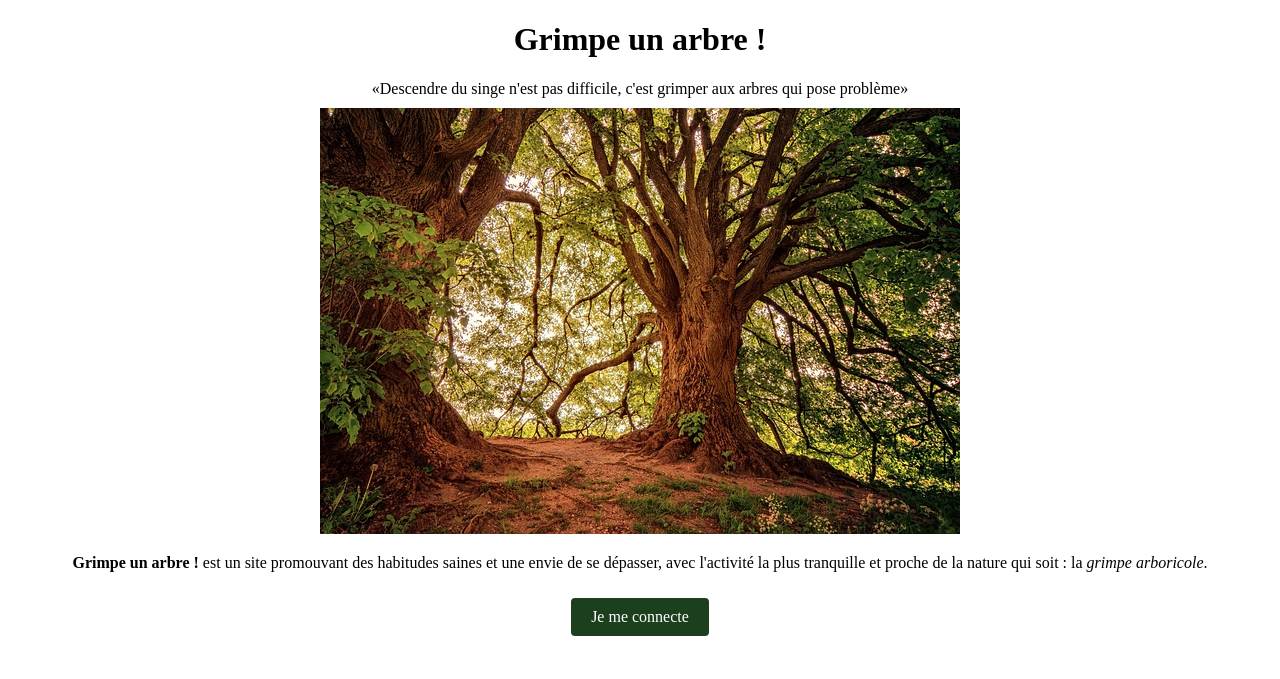
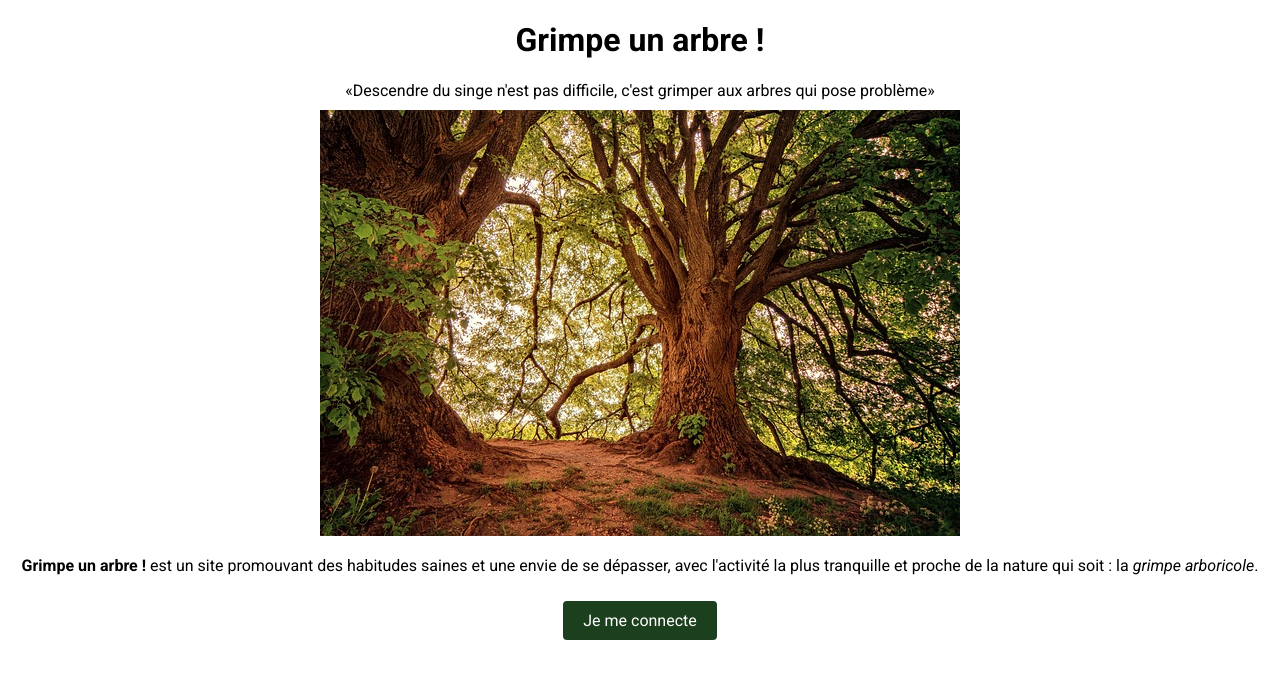
Before and after one commit to pgmtx/grimpe-un-arbre, a PHP site: page / in a window 1280 px wide. Shown: the top 679 px of the page. Run offline with PHP 8.4, Linux system fonts and the light colour scheme.

Commit message:
Changé de police d'écriture

```diff
--- a/css/flux.css
+++ b/css/flux.css
@@ -1,3 +1,9 @@
+@import url('https://fonts.googleapis.com/css2?family=Open+Sans:ital,wght@0,300..800;1,300..800&family=Roboto:ital,wght@0,100;0,300;0,400;0,500;0,700;0,900;1,100;1,300;1,400;1,500;1,700;1,900&display=swap');
+
+body {
+  font-family: 'Roboto', serif;
+}
+
 .publication {
   border: 1px solid black;
   padding: 10px;
--- a/css/style.css
+++ b/css/style.css
@@ -1,9 +1,12 @@
+@import url('https://fonts.googleapis.com/css2?family=Open+Sans:ital,wght@0,300..800;1,300..800&family=Roboto:ital,wght@0,100;0,300;0,400;0,500;0,700;0,900;1,100;1,300;1,400;1,500;1,700;1,900&display=swap');
+
 :root {
   --decalage-symbole: -15px;
 }
 
 body {
   text-align: center;
+  font-family: 'Roboto', serif;
 }
 
 header {
```
